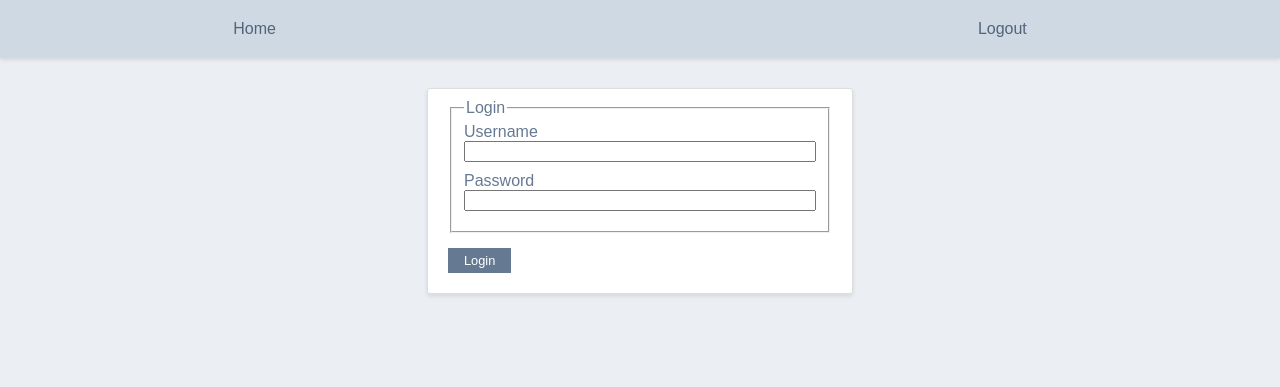
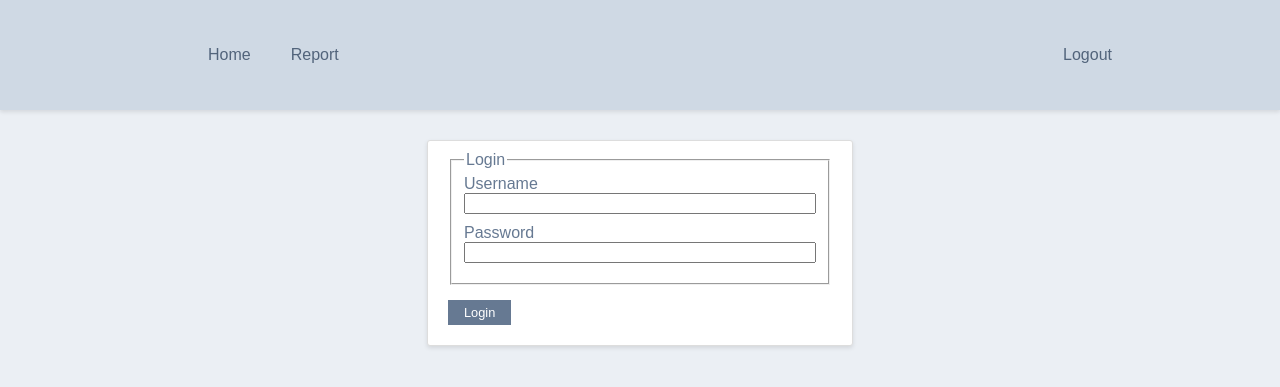
Before and after one commit to charz09/cmt313, a Flask app: page / in a window 1280 px wide. Shown: the top 387 px of the page. Run offline with Flask 3, Linux system fonts and the light colour scheme; a user stored in the database is signed in; some libraries are stand-ins or nearby versions; some web fonts are replaced.

Commit message:
update navbar styling

```diff
--- a/src/lecturer/forms.py
+++ b/src/lecturer/forms.py
@@ -15,7 +15,6 @@ class EditAssessmentForm(FlaskForm):
     assessment_type = RadioField('Assessment Type', choices=[('formative', 'Formative Assessment'), ('summative', 'Summative Assessment')], default='')
     submit = SubmitField('Update Assessment')
 
-
 class CreateQuestionForm(FlaskForm):
     question = StringField('Question Text', validators=[DataRequired(), Length(min=5, max=100)])
     question_type = SelectField('Question Type', choices=[('', 'Select Question Type'), ('multiple_choice', 'Multiple Choice'), ('fill_in_the_blank', 'Fill-in the Blank')], default='')
--- a/src/static/style.css
+++ b/src/static/style.css
@@ -5,31 +5,80 @@
     height: 100vh;
   }
 
-  .navbar {
-    display: flex;
-    align-items: center;
-    justify-content: center;
+ nav {
     background-color: #9baec759;
-    font-family: 'Tiro Devanagari Marathi', sans-serif;
-    font-size: 1em;
-    font-weight: 400;
-    padding: 20px;
+    padding: 30px 10%;
     /*add navbar box shadow bottom only*/
     box-shadow: 0 2px 4px rgba(0, 0, 0, 0.1);
   }
 
-  a {
+  li, a, button {
+    font-family: 'Tiro Devanagari Marathi', sans-serif;
+    font-size: 1em;
+    font-weight: 400;
+    color: #52647b;
     text-decoration: none;
-    list-style-type: none;
-    color: #52647b;
-  }
-
-  .nav-right {
     margin: 0 20px;
   }
 
+  .nav_links {
+    display: flex;
+    justify-content: space-between;
+    align-items: center;
+  }
+
   .nav-left {
-    margin-right: 55%;
+    display: flex;
+    justify-content: flex-start;
+    align-items: center;
+  }
+
+.nav-right {
+    display: flex;
+    justify-content: flex-end;
+    align-items: center;
+  }
+  .dropdown {
+    position: relative;
+    display: inline-block;
+  }
+
+  .dropbtn {
+    background-color: transparent;
+    border-width: 0;
+    font-family: 'Tiro Devanagari Marathi', sans-serif;
+    font-size: 1em;
+    font-weight: 400;
+    color: #52647b;
+    line-height: inherit;
+    padding: 0;
+    cursor: pointer;
+  }
+
+  /* Dropdown Content (Hidden by Default) */
+  .dropdown-content {
+    display: none;
+    position: absolute;
+    background-color: #f9f9f9;
+    min-width: 160px;
+    box-shadow: 0px 8px 16px 0px rgba(0,0,0,0.2);
+    z-index: 1;
+  }
+
+  /* Links inside the dropdown */
+  .dropdown-content a {
+    color: black;
+    padding: 12px 16px;
+    text-decoration: none;
+    display: block;
+  }
+
+  /* Change color of dropdown links on hover */
+  .dropdown-content a:hover {background-color: #f1f1f1}
+
+  /* Show the dropdown menu on hover */
+  .dropdown:hover .dropdown-content {
+    display: block;
   }
 
   .content-section {
--- a/src/templates/layout.html
+++ b/src/templates/layout.html
@@ -8,17 +8,37 @@
     <script src="https://kit.fontawesome.com/06e1971d77.js" crossorigin="anonymous" ></script>
     <title>Automated Assesment Tool</title>
 </head>
-
+<header>
+    <nav>
+        <ul class="nav_links">
+          <li class="nav-left">
+            {% if current_user.is_authenticated %}
+              {% if current_user.role.name == 'Student' %}
+                <a href="{{ url_for('student.home') }}">Home</a>
+              {% elif current_user.role.name == 'Lecturer' %}
+                <a href="{{ url_for('lecturer.home') }}">Home</a>
+              {% endif %}
+              <div class="dropdown">
+                <button class="dropbtn">Report</button>
+                <div class="dropdown-content">
+                  <a href="{{ url_for('lecturer.cohort_report') }}">Cohort Analysis</a>
+                  <a href="{{ url_for('lecturer.student_report') }}">Progress Tracker</a>
+                </div>
+              </div>
+            {% endif %}
+          </li>
+          <li class="nav-right">
+            {% if current_user.is_authenticated %}
+              <a href="{{ url_for('entry.logout') }}">Logout</a>
+            {% else %}
+              <a href="{{ url_for('entry.login') }}">Login</a>
+              <a href="{{ url_for('entry.register') }}">Register</a>
+            {% endif %}
+          </li>
+        </ul>
+      </nav>
+</header>
 <body>
-    <nav class="navbar">
-        <a href="#" class="nav-left">Home</a>
-        {% if current_user.is_authenticated %}
-            <a href="{{ url_for('entry.logout') }}" class="nav-right">Logout</a>
-        {% else %}
-            <a href="{{ url_for('entry.login') }}" class="nav-right">Login</a>
-            <a href="{{ url_for('entry.register') }}" class="nav-right">Register</a>
-        {% endif %}
-    </nav>
     <div id="flash">
         {% with messages = get_flashed_messages(with_categories=true) %}
             {% if messages %}
@@ -33,5 +53,4 @@
     {% block content %}
     {% endblock %}
 </body>
-
 </html>
--- /dev/null
+++ b/src/templates/lecturer/report/cohort.html
@@ -0,0 +1,5 @@
+{% extends "layout.html" %}
+
+{% block content %}
+
+{% endblock content %}
--- /dev/null
+++ b/src/templates/lecturer/report/student.html
@@ -0,0 +1,5 @@
+{% extends "layout.html" %}
+
+{% block content %}
+
+{% endblock content %}
```
Also changed, not shown: src/lecturer/routes.py (+12 -0 lines), src/data.db.
